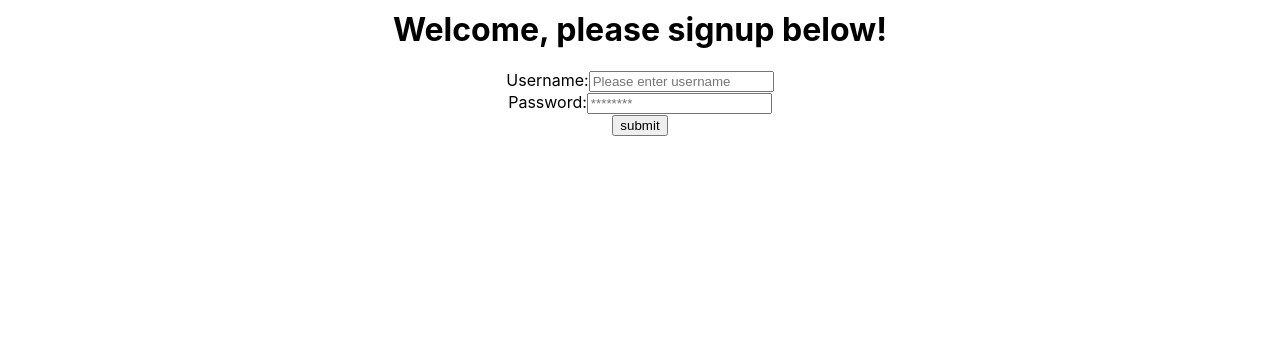
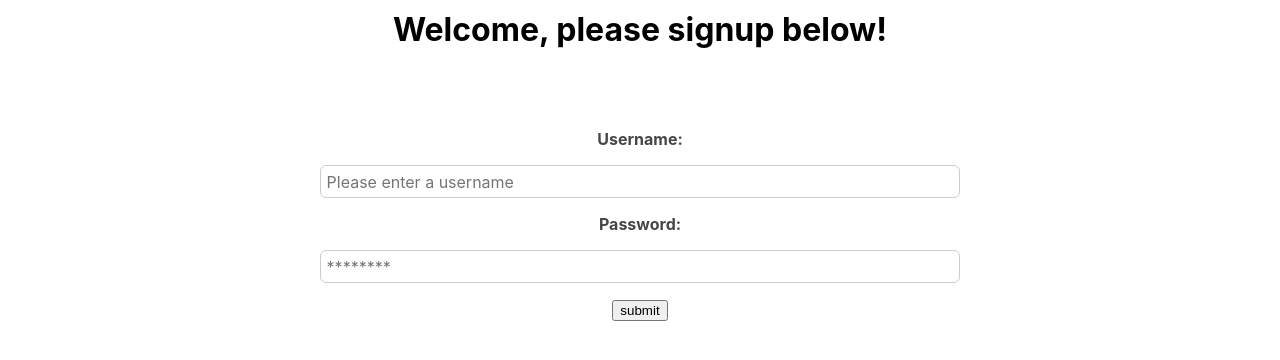
Before and after one commit to Build-Week-Potluck-Planner-v1/front-end, a React (Create React App) app: page /signup in a window 1280 px wide. Shown: the part 438-798 px from the top of the page. Built offline with nearby package versions, Linux system fonts and the light colour scheme.

Commit message:
small css styling with styled components on signup component

```diff
--- a/src/components/Login.js
+++ b/src/components/Login.js
@@ -8,6 +8,7 @@ const FormStyle = styled.form`
   max-width: 40rem;
   margin: 2rem auto;
   padding: 2rem;
+
 
   & .control {
     margin: 1rem 0;
--- a/src/components/Signup.js
+++ b/src/components/Signup.js
@@ -15,6 +15,43 @@ const initialFormErrors = {
     password: '',
 }
 
+const FormStyle = styled.form`
+    width:80%;
+    max-width:40rem;
+    margin: 2rem auto;
+    padding: 2rem;
+
+    & .username, .password {
+        margin: 1rem 0;
+        display:flex;
+        align-items:stretch;
+        flex-direction:column;
+    }
+    & label {
+        font-weight:bold;
+        flex:1;
+        color: #464646;
+        margin-bottom:1.0rem
+    }
+    & input {
+        flex:3;
+        font:inherit;
+        padding:0.35rem 0.35rem;
+        border-radius:6px;
+        border: 1px solid #ccc;
+    }
+    & input:focus {
+        outline: none;
+        border-color: #4f005f;
+        background: #f6dbfc;
+      }
+    .errors{
+        margin: 8px;
+        font-size: 0.7em;
+        color: red;
+
+ }
+`
 
 
 function Signup() {
@@ -68,9 +105,8 @@ const inputChange = (name, value) =>{
             <div className='errors'>
                 <div>{formErrors.username}</div>
                 <div>{formErrors.password}</div>
-
             </div>
-          <form onSubmit={(evt)=>{
+          <FormStyle onSubmit={(evt)=>{
               evt.preventDefault()
               formSubmit()
           }}>
@@ -78,7 +114,7 @@ const inputChange = (name, value) =>{
             <label>Username:</label>
                  <input
                 type='text'
-                placeholder='Please enter username'
+                placeholder='Please enter a username'
                 name='username'
                 value={username}
                 onChange={(evt)=>{
@@ -104,7 +140,7 @@ const inputChange = (name, value) =>{
 
             <button id='button'>submit</button>
 
-          </form>
+          </FormStyle>
         </div>
     )
 }
```
